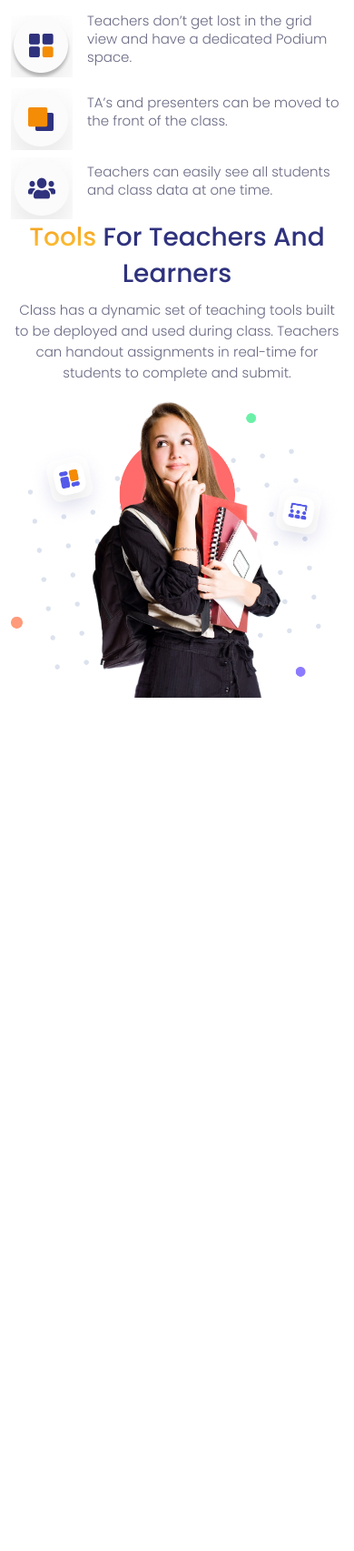
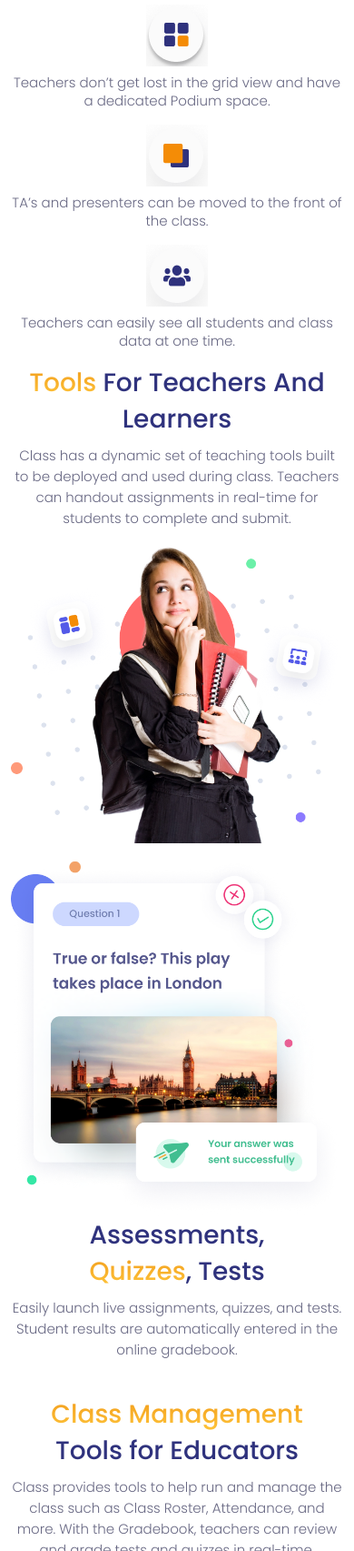
Before and after one commit to M-sadiq4641/Learnease, a website built with Vite: page index.html in a window 390 px wide. Shown: the part 4474-6179 px from the top of the page at 91% size. Before the commit the page ends 5241 px from the top, so only its background shows below. Built offline with nearby package versions, Linux system fonts and the light colour scheme; a web font is replaced by a local one.

Commit message:
added quiz and on on one section

```diff
--- a/index.html
+++ b/index.html
@@ -338,33 +338,33 @@
               A <span class="text-yellow">user interface</span> designed for the
               classroom
             </h2>
-            <div class="d-flex gap-3 align-items-center">
+            <div class="d-lg-flex gap-3 align-items-center">
               <img
-                class="img-fluid mt-xl-4 mt-2"
+                class="img-fluid d-block mx-auto mx-lg-start mt-xl-4 mt-2"
                 src="/public/images/teachers-logo.png"
               />
-              <p class="text-grey features-p mt-xl-4 mt-2 font-light text-lg">
+              <p class="text-grey features-p mt-xl-4 mt-2 text-center text-lg-start font-light text-lg">
                 Teachers don’t get lost in the grid view and have a dedicated
                 Podium space.
               </p>
             </div>
 
-            <div class="d-flex gap-3 align-items-center">
+            <div class="d-lg-flex gap-3 align-items-center">
               <img
-                class="img-fluid mt-xl-4 mt-2"
+                class="img-fluid d-block mx-auto mx-lg-start mt-xl-4 mt-2"
                 src="/public/images/ta-logo.png"
               />
-              <p class="text-grey features-p mt-xl-4 mt-2 font-light text-lg">
+              <p class="text-grey features-p mt-xl-4 mt-2 text-center text-lg-start font-light text-lg">
                 TA’s and presenters can be moved to the front of the class.
               </p>
             </div>
 
-            <div class="d-flex gap-3 align-items-center">
+            <div class="d-lg-flex gap-3 align-items-center">
               <img
-                class="img-fluid mt-xl-4 mt-2"
+                class="img-fluid d-block mx-auto mx-lg-start mt-xl-4 mt-2"
                 src="/public/images/students-logo.png"
               />
-              <p class="text-grey features-p mt-xl-4 mt-2 font-light text-lg">
+              <p class="text-grey features-p mt-xl-4 mt-2 text-center text-lg-start font-light text-lg">
                 Teachers can easily see all students and class data at one time.
               </p>
             </div>
@@ -376,14 +376,14 @@
     <!-- tools section -->
 
     <div class="container">
-      <div class="row align-items-center ">
+      <div class="row align-items-center">
         <div class="col-lg-6">
           <div class="tools-div">
             <h3
               class="text-blue text-center text-lg-start mb-sm-3 font-medium text-4xl"
             >
               <span class="text-yellow">Tools</span>
-              For Teachers <span class="d-lg-block ">And Learners</span>
+              For Teachers <span class="d-lg-block">And Learners</span>
             </h3>
             <p class="text-grey font-light text-lg text-center text-lg-start">
               Class has a dynamic set of teaching tools built to be deployed and
@@ -394,7 +394,81 @@
         </div>
         <div class="col-lg-6">
           <div>
-            <img class="img-fluid " src="/public/images/tools-image.png">
+            <img class="img-fluid" src="/public/images/tools-image.png" />
+          </div>
+        </div>
+      </div>
+    </div>
+
+    <!-- quiz  -->
+
+    <div class="container">
+      <div class="row mt-lg-5 mt-3 align-items-center">
+        <div class="col-lg-6">
+          <div>
+            <img class="img-fluid" src="/public/images/quiz-image.png" />
+          </div>
+        </div>
+        <div class="col-lg-6">
+          <div class="tools-div d-block mx-auto">
+            <h3
+              class="text-blue text-center text-lg-start mb-sm-3 font-medium text-4xl"
+            >
+              Assessments, <br /><span class="text-yellow">Quizzes</span>, Tests
+            </h3>
+            <p class="text-grey font-light text-lg text-center text-lg-start">
+              Easily launch live assignments, quizzes, and tests. Student
+              results are automatically entered in the online gradebook.
+            </p>
+          </div>
+        </div>
+      </div>
+    </div>
+
+    <!-- management -->
+
+    <div class="container">
+      <div class="row mt-lg-5 mt-4 align-items-center">
+        <div class="col-lg-6">
+          <div class="tools-div">
+            <h3
+              class="text-blue text-center text-lg-start mb-sm-3 font-medium text-4xl"
+            >
+              <span class="text-yellow d-block ">Class Management</span> Tools for Educators
+            </h3>
+            <p class="text-grey font-light text-lg text-center text-lg-start">
+              Class provides tools to help run and manage the class such as Class Roster, Attendance, and more. With the Gradebook, teachers can review and grade tests and quizzes in real-time.
+
+            </p>
+          </div>
+        </div>
+        <div class="col-lg-6">
+          <div>
+            <img class="img-fluid" src="/public/images/management-image.png" />
+          </div>
+        </div>
+      </div>
+    </div>
+
+<!-- one on one  -->
+
+<div class="container">
+      <div class="row mt-lg-5 mt-3 align-items-center">
+        <div class="col-lg-6">
+          <div>
+            <img class="img-fluid" src="/public/images/one-on-one-img.png" />
+          </div>
+        </div>
+        <div class="col-lg-6">
+          <div class="tools-div d-block mx-auto">
+            <h3
+              class="text-blue text-center text-lg-start mb-sm-3 font-medium text-4xl"
+            >
+              One-on-One <span class="text-yellow d-block ">Discussions</span>
+            </h3>
+            <p class="text-grey font-light text-lg text-center text-lg-start">
+              Teachers and teacher assistants can talk with students privately without leaving the Zoom environment.
+            </p>
           </div>
         </div>
       </div>
```
Also changed, not shown: public/images/management-image.png (added), public/images/one-on-one-img.png (added), public/images/quiz-image.png (added).
